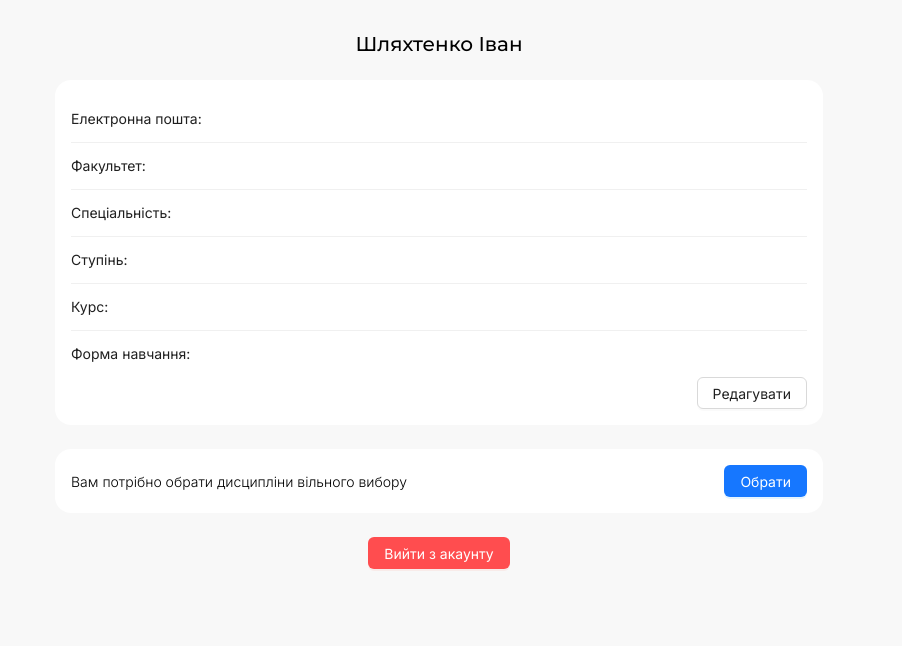
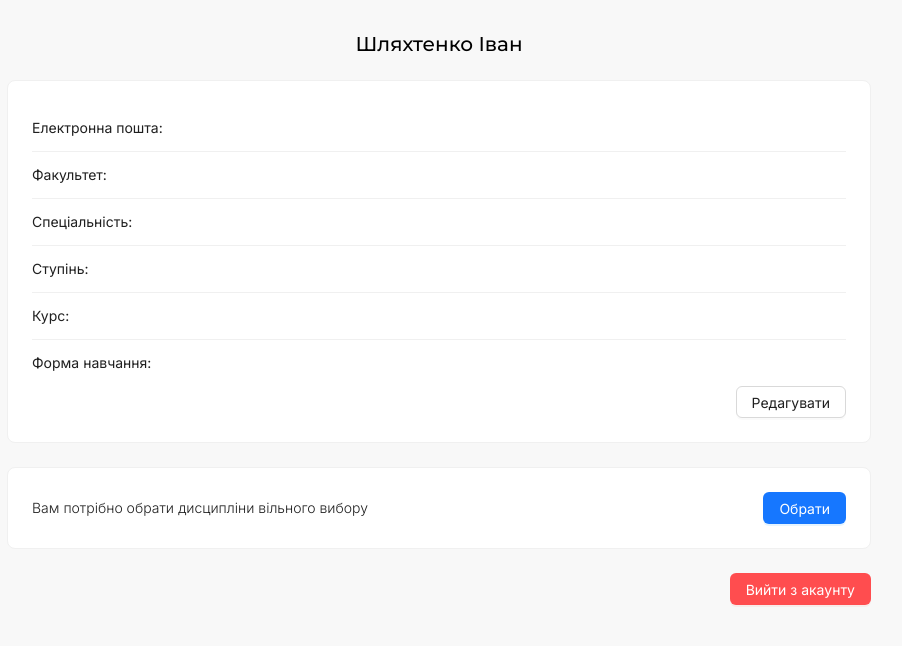
Before and after one commit to Shlahtenko/DVV-Front, a React (Vite) app: page / in a window 1280 px wide. Shown: the top 646 px of the page, without its empty margins (201-1103 px from the left). Built offline with nearby package versions, Linux system fonts and the light colour scheme.

Commit message:
fix: profile styles

```diff
--- a/src/ui/pages/profile/index.jsx
+++ b/src/ui/pages/profile/index.jsx
@@ -35,6 +35,8 @@ const Profile = () => {
   return (
     <Flex className={styles.profile} align="center" gap="large" vertical>
       <Heading text="Шляхтенко Іван" />
+      <Flex className={styles.content} gap="large" vertical>
+        <Card>
           <List
             className={styles.list}
             itemLayout="horizontal"
@@ -58,14 +60,24 @@ const Profile = () => {
               )}
             </Flex>
           </List>
+        </Card>
+
         {!voted ? (
-        <Flex className={styles.vote} align="center" justify="space-between">
+          <Card>
+            <Flex
+              className={styles.vote}
+              align="center"
+              justify="space-between"
+              gap="middle"
+            >
               <Text text="Вам потрібно обрати дисципліни вільного вибору"></Text>
               <Button type="primary">
                 <Link to="/vote">Обрати</Link>
               </Button>
             </Flex>
+          </Card>
         ) : (
+          <Card>
             <Flex className={styles.cards} gap="large" align="center" vertical>
               <Heading text="Обрані дисципліни вільного вибору:" />
               <Row gutter={[16, 16]} justify="center">
@@ -76,12 +88,14 @@ const Profile = () => {
                 ))}
               </Row>
             </Flex>
+          </Card>
         )}
 
         <Button type="primary" danger>
           Вийти з акаунту
         </Button>
       </Flex>
+    </Flex>
   );
 };
 
--- a/src/ui/pages/profile/profile.module.scss
+++ b/src/ui/pages/profile/profile.module.scss
@@ -1,27 +1,30 @@
 @import '@styles/values.scss';
 
 .profile {
-  padding: 2rem;
+  padding: 2rem 1rem;
   background-color: $body-color;
   min-height: 100vh;
+
+  > h2 {
+    text-align: center;
+  }
+
+  @media (min-width: $xs) {
+    padding: 2rem;
+  }
+
+  @media (min-width: $sm) {
+    padding: 2rem 3rem;
+  }
 }
 
-.list,
-.vote,
-.cards {
-  max-width: 48rem;
+.content {
   width: 100%;
+  max-width: 54rem;
+  @media (min-width: $xs) {
+    a,
+    button {
+      margin-left: auto;
+    }
+  }
 }
-
-.list {
-  padding: 1rem;
-  border-radius: 1rem;
-  background-color: $white-color;
-  height: fit-content;
-}
-
-.vote {
-  padding: 1rem;
-  border-radius: 1rem;
-  background-color: $white-color;
-}
--- a/src/ui/pages/vote/index.jsx
+++ b/src/ui/pages/vote/index.jsx
@@ -1,6 +1,8 @@
 import { Button, Card, Col, Collapse, Flex, Row, Select } from 'antd';
 import { useState } from 'react';
+import { Link } from 'react-router';
 
+import { PROFILE } from '@/ui/boot/router/routes';
 import Heading from '@/ui/components/heading';
 import Text from '@/ui/components/text';
 import { courseVocabulary } from '@/ui/constants/course';
@@ -57,9 +59,7 @@ const Vote = () => {
                       />
                     </Flex>
 
-                    <Button href={option.link}>
-                      Переглянути презентацію курсу
-                    </Button>
+                    <Button href={option.link}>Презентація</Button>
                   </Flex>
                 </Collapse.Panel>
               ))}
@@ -94,7 +94,9 @@ const Vote = () => {
                   </Col>
                 ))}
               </Row>
-              <Button type="primary">Зберегти</Button>
+              <Button type="primary">
+                <Link to={PROFILE}>Зберегти</Link>
+              </Button>
             </Flex>
           </Card>
         )}
--- a/src/ui/pages/vote/vote.module.scss
+++ b/src/ui/pages/vote/vote.module.scss
@@ -1,9 +1,9 @@
 @import '@styles/values.scss';
 
 .vote {
+  padding: 2rem 1rem;
+  background-color: $body-color;
   min-height: 100vh;
-  background-color: $body-color;
-  padding: 2rem 0;
 
   > h2 {
     text-align: center;
```
Lines whose indentation alone changed are shown as unchanged.
